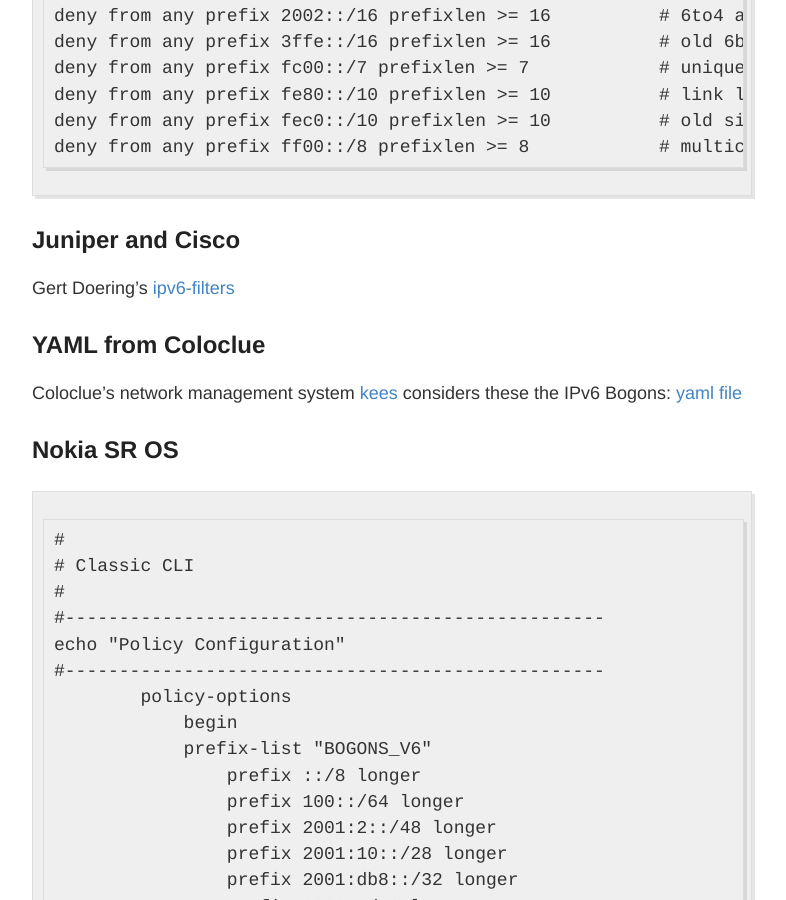
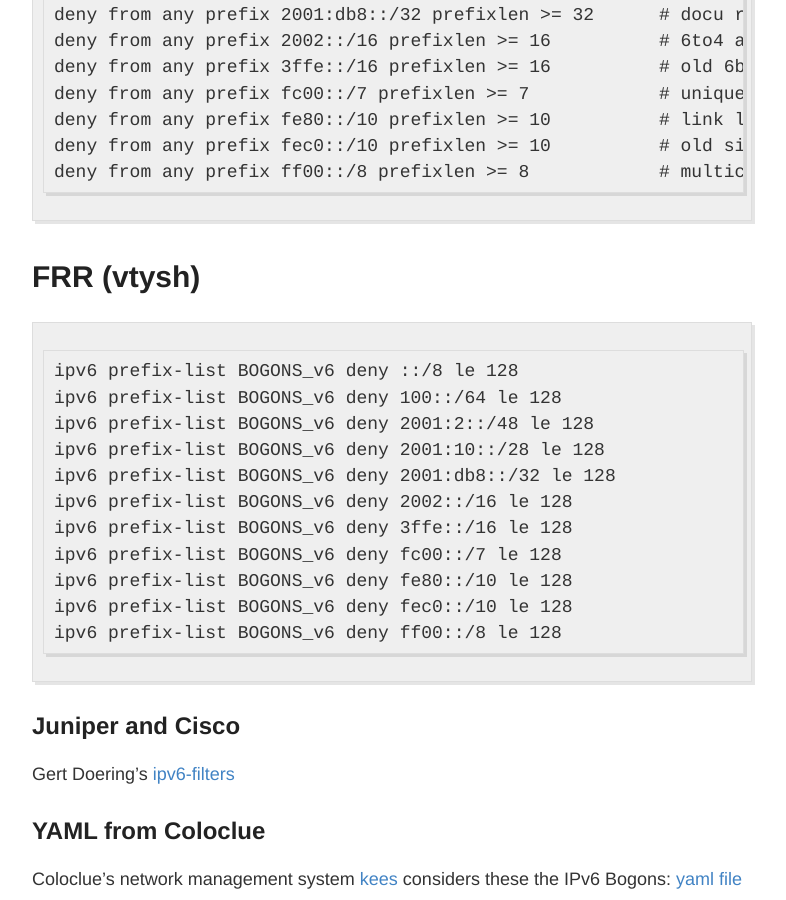
Before and after one commit to NLNOG/bgpfilterguide, a Jekyll site: the page built from guides/bogon_prefixes.md, in a window 1280 px wide and 900 px high, scrolled down 11019 px. Shown: the whole window, without its empty margins (248-1034 px from the left). Built offline with Jekyll 4.4.1, drawn with Linux system fonts in a browser that asks for light colours.

Commit message:
bogon IPv6 FRR

````diff
--- a/guides/bogon_prefixes.md
+++ b/guides/bogon_prefixes.md
@@ -387,6 +387,21 @@ deny from any prefix fec0::/10 prefixlen >= 10          # old site local unicast
 deny from any prefix ff00::/8 prefixlen >= 8            # multicast
 ```
 
+# FRR (vtysh)
+```
+ipv6 prefix-list BOGONS_v6 deny ::/8 le 128
+ipv6 prefix-list BOGONS_v6 deny 100::/64 le 128
+ipv6 prefix-list BOGONS_v6 deny 2001:2::/48 le 128
+ipv6 prefix-list BOGONS_v6 deny 2001:10::/28 le 128
+ipv6 prefix-list BOGONS_v6 deny 2001:db8::/32 le 128
+ipv6 prefix-list BOGONS_v6 deny 2002::/16 le 128
+ipv6 prefix-list BOGONS_v6 deny 3ffe::/16 le 128
+ipv6 prefix-list BOGONS_v6 deny fc00::/7 le 128
+ipv6 prefix-list BOGONS_v6 deny fe80::/10 le 128
+ipv6 prefix-list BOGONS_v6 deny fec0::/10 le 128
+ipv6 prefix-list BOGONS_v6 deny ff00::/8 le 128
+```
+
 ## Juniper and Cisco
 
 Gert Doering's [ipv6-filters](https://www.space.net/~gert/RIPE/ipv6-filters.html)
````
